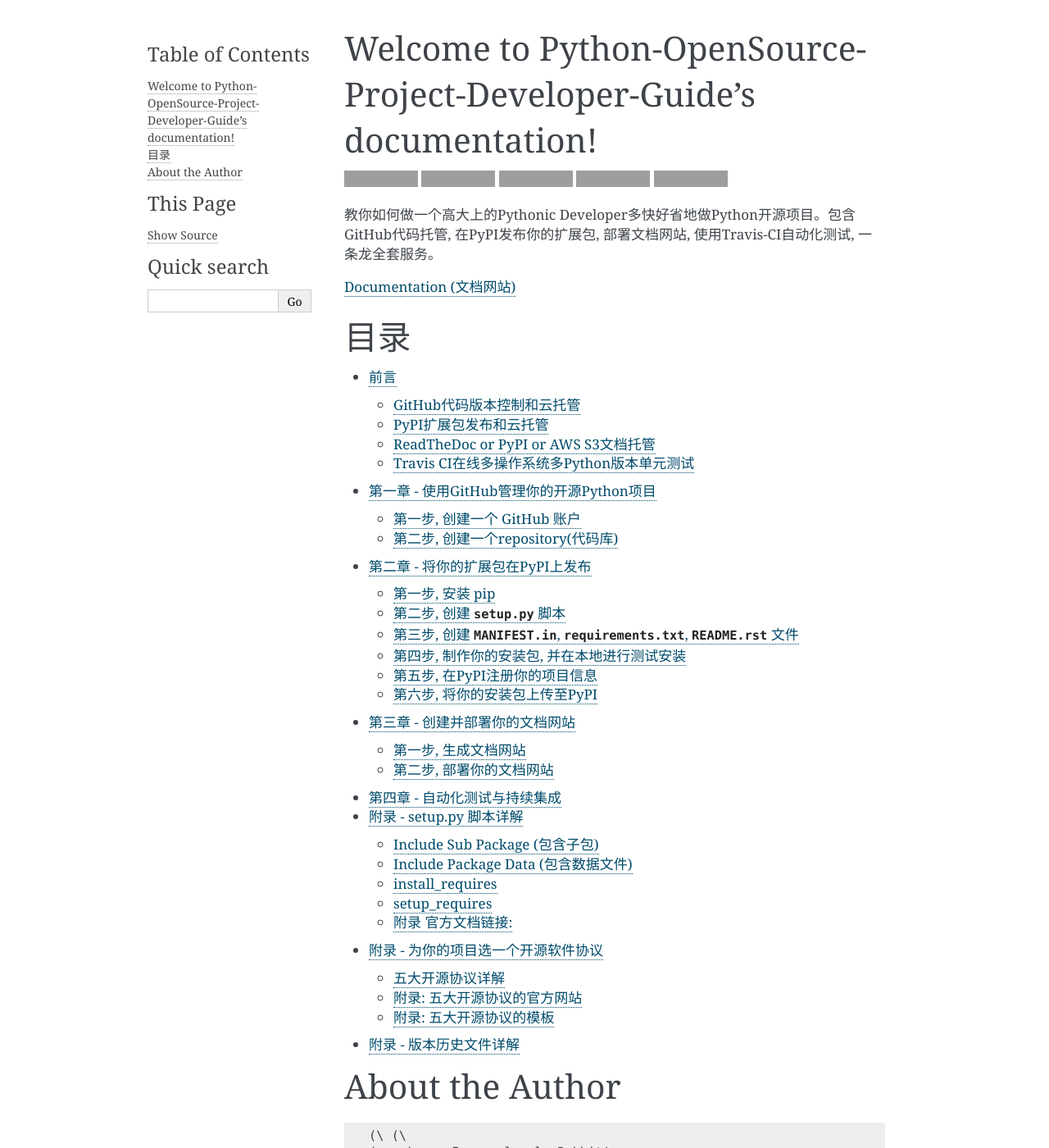
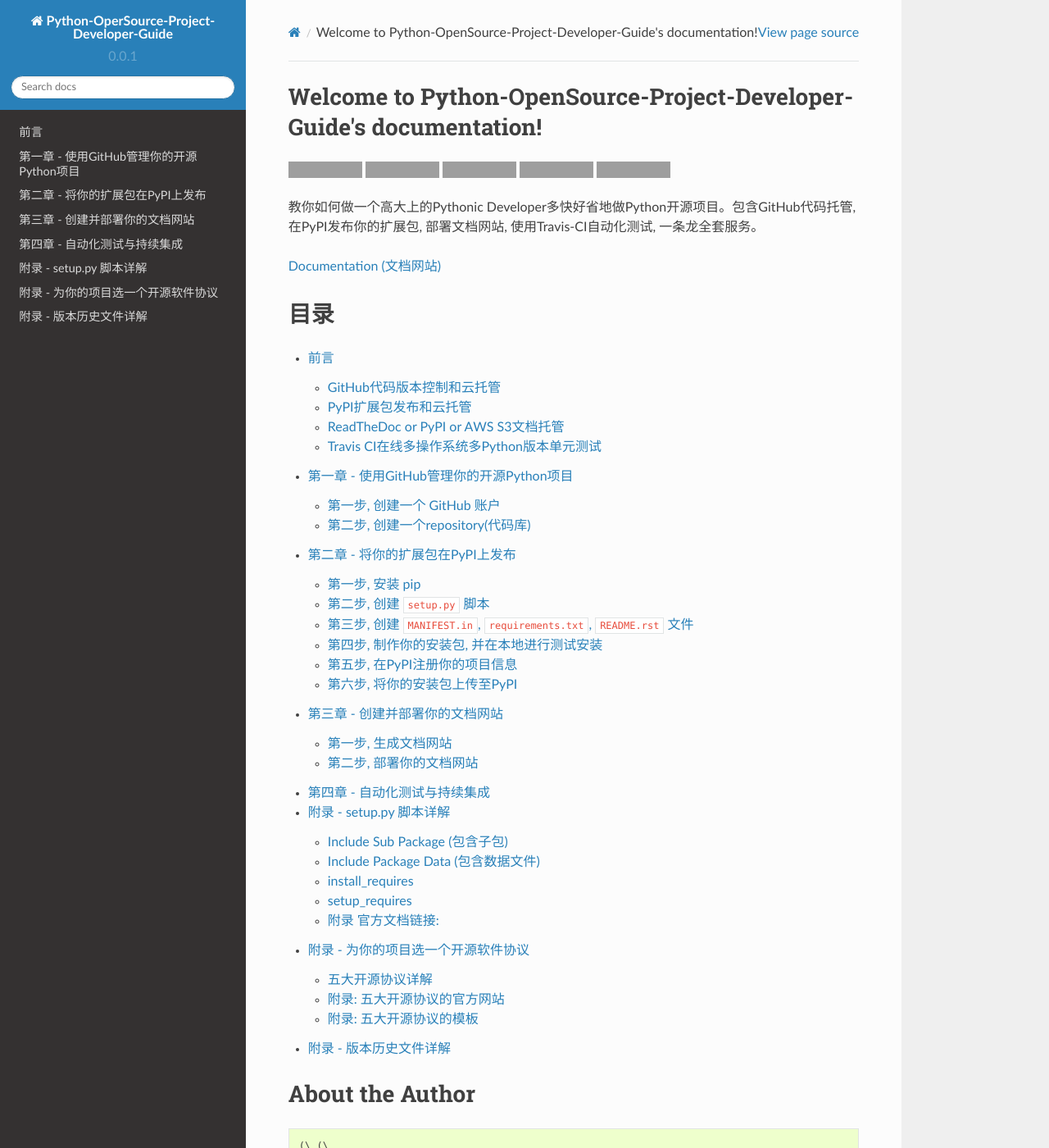
Before and after one commit to MacHu-GWU/Python-OpenSource-Project-Developer-Guide, a Sphinx documentation site: the page built from source/index.rst, in a window 1280 px wide and 1400 px high. Shown: the whole window at 82% size. Built offline with Sphinx 7.4.7 and the Read the Docs theme 2.0.0, drawn with Linux system fonts in a browser that asks for light colours; some of the changed text lies outside the part shown; grey boxes are pictures that could not be loaded.

Commit message:
2016-05-28

```diff
--- a/source/Chapter4 - CI.rst
+++ b/source/Chapter4 - CI.rst
@@ -3,6 +3,8 @@
 第四章 - 自动化测试与持续集成
 =============================
 
+.. image:: _static/travis-ci-logo.png
+
 .. todo::
 
 	本篇文档正在完善中。
--- a/source/conf.py
+++ b/source/conf.py
@@ -74,7 +74,7 @@
 #
 # This is also used if you do content translation via gettext catalogs.
 # Usually you set "language" from the command line for these cases.
-language = None
+language = "cn"
 
 # There are two options for replacing |today|: either, you set today to some
 # non-false value, then it is used:
@@ -118,7 +118,7 @@
 
 # The theme to use for HTML and HTML Help pages.  See the documentation for
 # a list of builtin themes.
-html_theme = 'alabaster'
+html_theme = 'sphinx_rtd_theme'
 
 # Theme options are theme-specific and customize the look and feel of a theme
 # further.  For a list of options available for each theme, see the
```
Also changed, not shown: source/_static/travis-ci-logo.png (added).
